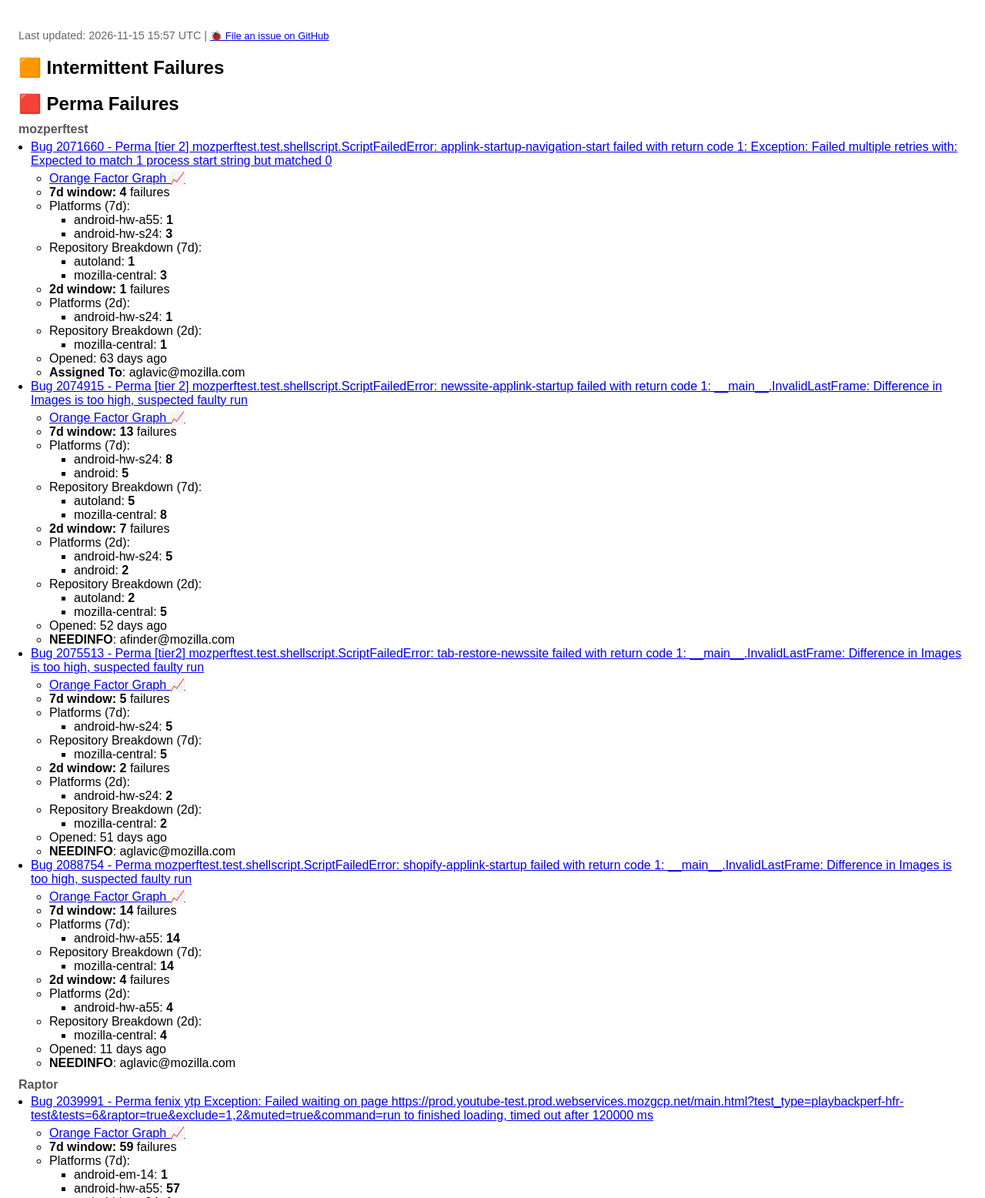
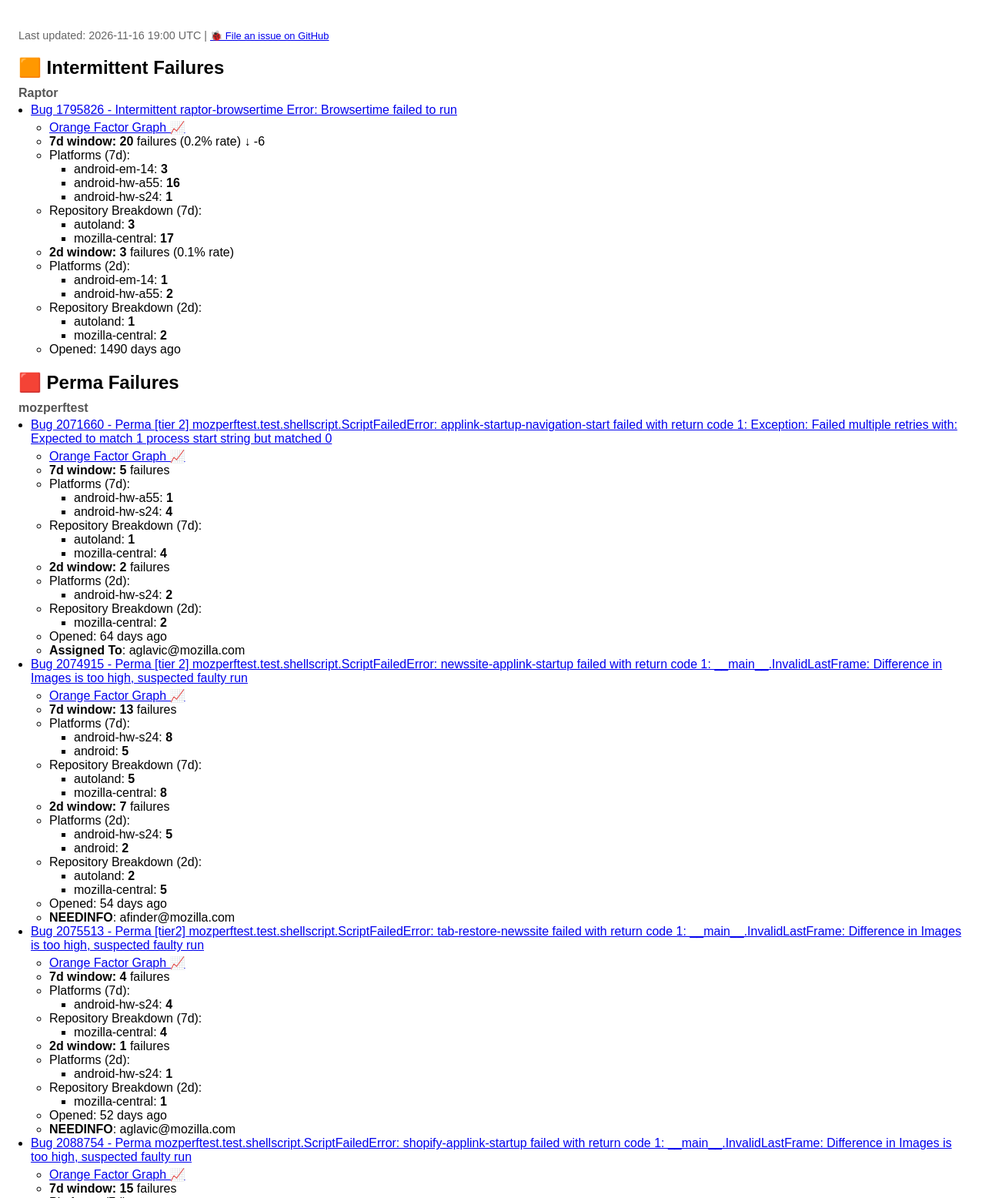
Before and after one commit to 92kns/perftest_triage_report, a plain HTML site: page index.html in a window 1280 px wide. Shown: the top 1556 px of the page at 77% size. Drawn offline with Linux system fonts and the light colour scheme.

Commit message:
deploy: e6268db85a138a57d462970a4b24746301efaec9

```diff
--- a/index.html
+++ b/index.html
@@ -14,12 +14,50 @@ ul.subdetails { list-style: square; padding-left: 2em; margin: 0; }
 </head><body>
 
 <p style="font-size: 0.9em; color: #666; user-select: none;">
-  Last updated: 2026-11-15 15:57 UTC |
+  Last updated: 2026-11-16 19:00 UTC |
 <a href="https://github.com/92kns/perftest_triage_report/issues" target="_blank" style="font-size: 0.9em;">
   🐞 File an issue on GitHub
 </a>
 </p>
 <h2>🟧 Intermittent Failures</h2>
+
+<div class="component-group">
+  <h3>Raptor</h3>
+  <ul class="buglist">
+
+  <li><a href="https://bugzilla.mozilla.org/show_bug.cgi?id=1795826" target="_blank">Bug 1795826 - Intermittent raptor-browsertime Error: Browsertime failed to run</a>
+    <ul class="details">
+      <li><a href="https://treeherder.mozilla.org/intermittent-failures/bugdetails?startday=2026-11-09&amp;endday=2026-11-16&amp;tree=all&amp;bug=1795826" target="_blank">Orange Factor Graph 📈</a></li>
+      <li><b>7d window:</b> <b>20</b> failures (0.2% rate) ↓ -6</li>
+
+        <li>Platforms (7d):
+          <ul class="subdetails"><li>android-em-14: 3</li><li>android-hw-a55: 16</li><li>android-hw-s24: 1</li></ul>
+        </li>
+
+
+        <li>Repository Breakdown (7d):
+          <ul class="subdetails"><li>autoland: 3</li><li>mozilla-central: 17</li></ul>
+        </li>
+
+      <li><b>2d window:</b> <b>3</b> failures (0.1% rate)</li>
+
+        <li>Platforms (2d):
+          <ul class="subdetails"><li>android-em-14: 1</li><li>android-hw-a55: 2</li></ul>
+        </li>
+
+
+        <li>Repository Breakdown (2d):
+          <ul class="subdetails"><li>autoland: 1</li><li>mozilla-central: 2</li></ul>
+        </li>
+
+      <li>Opened: 1490 days ago</li>
+
+
+    </ul>
+  </li>
+
+  </ul>
+</div>
 
 
 
@@ -33,30 +71,30 @@ ul.subdetails { list-style: square; padding-left: 2em; margin: 0; }
         <li>
           <a href="https://bugzilla.mozilla.org/show_bug.cgi?id=2071660" target="_blank">Bug 2071660 - Perma [tier 2] mozperftest.test.shellscript.ScriptFailedError: applink-startup-navigation-start failed with return code 1: Exception: Failed multiple retries with: Expected to match 1 process start string but matched 0</a>
           <ul class="details">
-            <li><a href="https://treeherder.mozilla.org/intermittent-failures/bugdetails?startday=2026-11-08&amp;endday=2026-11-15&amp;tree=all&amp;bug=2071660" target="_blank">Orange Factor Graph 📈</a></li>
-            <li><b>7d window:</b> <b>4</b> failures</li>
+            <li><a href="https://treeherder.mozilla.org/intermittent-failures/bugdetails?startday=2026-11-09&amp;endday=2026-11-16&amp;tree=all&amp;bug=2071660" target="_blank">Orange Factor Graph 📈</a></li>
+            <li><b>7d window:</b> <b>5</b> failures</li>
 
               <li>Platforms (7d):
-                <ul class="subdetails"><li>android-hw-a55: 1</li><li>android-hw-s24: 3</li></ul>
+                <ul class="subdetails"><li>android-hw-a55: 1</li><li>android-hw-s24: 4</li></ul>
               </li>
 
 
               <li>Repository Breakdown (7d):
-                <ul class="subdetails"><li>autoland: 1</li><li>mozilla-central: 3</li></ul>
+                <ul class="subdetails"><li>autoland: 1</li><li>mozilla-central: 4</li></ul>
               </li>
 
-            <li><b>2d window:</b> <b>1</b> failures</li>
+            <li><b>2d window:</b> <b>2</b> failures</li>
 
               <li>Platforms (2d):
-                <ul class="subdetails"><li>android-hw-s24: 1</li></ul>
+                <ul class="subdetails"><li>android-hw-s24: 2</li></ul>
               </li>
 
 
               <li>Repository Breakdown (2d):
-                <ul class="subdetails"><li>mozilla-central: 1</li></ul>
+                <ul class="subdetails"><li>mozilla-central: 2</li></ul>
               </li>
 
-            <li>Opened: 63 days ago</li>
+            <li>Opened: 64 days ago</li>
             <li><b>Assigned To</b>: aglavic@mozilla.com</li>
 
           </ul>
@@ -65,7 +103,7 @@ ul.subdetails { list-style: square; padding-left: 2em; margin: 0; }
         <li>
           <a href="https://bugzilla.mozilla.org/show_bug.cgi?id=2074915" target="_blank">Bug 2074915 - Perma [tier 2] mozperftest.test.shellscript.ScriptFailedError: newssite-applink-startup failed with return code 1: __main__.InvalidLastFrame: Difference in Images is too high, suspected faulty run</a>
           <ul class="details">
-            <li><a href="https://treeherder.mozilla.org/intermittent-failures/bugdetails?startday=2026-11-08&amp;endday=2026-11-15&amp;tree=all&amp;bug=2074915" target="_blank">Orange Factor Graph 📈</a></li>
+            <li><a href="https://treeherder.mozilla.org/intermittent-failures/bugdetails?startday=2026-11-09&amp;endday=2026-11-16&amp;tree=all&amp;bug=2074915" target="_blank">Orange Factor Graph 📈</a></li>
             <li><b>7d window:</b> <b>13</b> failures</li>
 
               <li>Platforms (7d):
@@ -88,7 +126,7 @@ ul.subdetails { list-style: square; padding-left: 2em; margin: 0; }
                 <ul class="subdetails"><li>autoland: 2</li><li>mozilla-central: 5</li></ul>
               </li>
 
-            <li>Opened: 52 days ago</li>
+            <li>Opened: 54 days ago</li>
 
             <li><b>NEEDINFO</b>: afinder@mozilla.com</li>
           </ul>
@@ -97,30 +135,30 @@ ul.subdetails { list-style: square; padding-left: 2em; margin: 0; }
         <li>
           <a href="https://bugzilla.mozilla.org/show_bug.cgi?id=2075513" target="_blank">Bug 2075513 - Perma [tier2] mozperftest.test.shellscript.ScriptFailedError: tab-restore-newssite failed with return code 1: __main__.InvalidLastFrame: Difference in Images is too high, suspected faulty run</a>
           <ul class="details">
-            <li><a href="https://treeherder.mozilla.org/intermittent-failures/bugdetails?startday=2026-11-08&amp;endday=2026-11-15&amp;tree=all&amp;bug=2075513" target="_blank">Orange Factor Graph 📈</a></li>
-            <li><b>7d window:</b> <b>5</b> failures</li>
+            <li><a href="https://treeherder.mozilla.org/intermittent-failures/bugdetails?startday=2026-11-09&amp;endday=2026-11-16&amp;tree=all&amp;bug=2075513" target="_blank">Orange Factor Graph 📈</a></li>
+            <li><b>7d window:</b> <b>4</b> failures</li>
 
               <li>Platforms (7d):
-                <ul class="subdetails"><li>android-hw-s24: 5</li></ul>
+                <ul class="subdetails"><li>android-hw-s24: 4</li></ul>
               </li>
 
 
               <li>Repository Breakdown (7d):
-                <ul class="subdetails"><li>mozilla-central: 5</li></ul>
+                <ul class="subdetails"><li>mozilla-central: 4</li></ul>
               </li>
 
-            <li><b>2d window:</b> <b>2</b> failures</li>
+            <li><b>2d window:</b> <b>1</b> failures</li>
 
               <li>Platforms (2d):
-                <ul class="subdetails"><li>android-hw-s24: 2</li></ul>
+                <ul class="subdetails"><li>android-hw-s24: 1</li></ul>
               </li>
 
 
               <li>Repository Breakdown (2d):
-                <ul class="subdetails"><li>mozilla-central: 2</li></ul>
+                <ul class="subdetails"><li>mozilla-central: 1</li></ul>
               </li>
 
-            <li>Opened: 51 days ago</li>
+            <li>Opened: 52 days ago</li>
 
             <li><b>NEEDINFO</b>: aglavic@mozilla.com</li>
           </ul>
@@ -129,16 +167,16 @@ ul.subdetails { list-style: square; padding-left: 2em; margin: 0; }
         <li>
           <a href="https://bugzilla.mozilla.org/show_bug.cgi?id=2088754" target="_blank">Bug 2088754 - Perma mozperftest.test.shellscript.ScriptFailedError: shopify-applink-startup failed with return code 1: __main__.InvalidLastFrame: Difference in Images is too high, suspected faulty run</a>
           <ul class="details">
-            <li><a href="https://treeherder.mozilla.org/intermittent-failures/bugdetails?startday=2026-11-08&amp;endday=2026-11-15&amp;tree=all&amp;bug=2088754" target="_blank">Orange Factor Graph 📈</a></li>
-            <li><b>7d window:</b> <b>14</b> failures</li>
+            <li><a href="https://treeherder.mozilla.org/intermittent-failures/bugdetails?startday=2026-11-09&amp;endday=2026-11-16&amp;tree=all&amp;bug=2088754" target="_blank">Orange Factor Graph 📈</a></li>
+            <li><b>7d window:</b> <b>15</b> failures</li>
 
               <li>Platforms (7d):
-                <ul class="subdetails"><li>android-hw-a55: 14</li></ul>
+                <ul class="subdetails"><li>android-hw-a55: 15</li></ul>
               </li>
 
 
               <li>Repository Breakdown (7d):
-                <ul class="subdetails"><li>mozilla-central: 14</li></ul>
+                <ul class="subdetails"><li>mozilla-central: 15</li></ul>
               </li>
 
             <li><b>2d window:</b> <b>4</b> failures</li>
@@ -152,7 +190,7 @@ ul.subdetails { list-style: square; padding-left: 2em; margin: 0; }
                 <ul class="subdetails"><li>mozilla-central: 4</li></ul>
               </li>
 
-            <li>Opened: 11 days ago</li>
+            <li>Opened: 12 days ago</li>
 
             <li><b>NEEDINFO</b>: aglavic@mozilla.com</li>
           </ul>
@@ -168,30 +206,30 @@ ul.subdetails { list-style: square; padding-left: 2em; margin: 0; }
         <li>
           <a href="https://bugzilla.mozilla.org/show_bug.cgi?id=2039991" target="_blank">Bug 2039991 - Perma fenix ytp Exception: Failed waiting on page https://prod.youtube-test.prod.webservices.mozgcp.net/main.html?test_type=playbackperf-hfr-test&amp;tests=6&amp;raptor=true&amp;exclude=1,2&amp;muted=true&amp;command=run to finished loading, timed out after 120000 ms</a>
           <ul class="details">
-            <li><a href="https://treeherder.mozilla.org/intermittent-failures/bugdetails?startday=2026-11-08&amp;endday=2026-11-15&amp;tree=all&amp;bug=2039991" target="_blank">Orange Factor Graph 📈</a></li>
-            <li><b>7d window:</b> <b>59</b> failures</li>
+            <li><a href="https://treeherder.mozilla.org/intermittent-failures/bugdetails?startday=2026-11-09&amp;endday=2026-11-16&amp;tree=all&amp;bug=2039991" target="_blank">Orange Factor Graph 📈</a></li>
+            <li><b>7d window:</b> <b>56</b> failures</li>
 
               <li>Platforms (7d):
-                <ul class="subdetails"><li>android-em-14: 1</li><li>android-hw-a55: 57</li><li>android-hw-s24: 1</li></ul>
+                <ul class="subdetails"><li>android-em-14: 1</li><li>android-hw-a55: 54</li><li>android-hw-s24: 1</li></ul>
               </li>
 
 
               <li>Repository Breakdown (7d):
-                <ul class="subdetails"><li>mozilla-central: 59</li></ul>
+                <ul class="subdetails"><li>mozilla-central: 56</li></ul>
               </li>
 
-            <li><b>2d window:</b> <b>12</b> failures</li>
+            <li><b>2d window:</b> <b>11</b> failures</li>
 
               <li>Platforms (2d):
-                <ul class="subdetails"><li>android-hw-a55: 12</li></ul>
+                <ul class="subdetails"><li>android-hw-a55: 11</li></ul>
               </li>
 
 
               <li>Repository Breakdown (2d):
-                <ul class="subdetails"><li>mozilla-central: 12</li></ul>
+                <ul class="subdetails"><li>mozilla-central: 11</li></ul>
               </li>
 
-            <li>Opened: 183 days ago</li>
+            <li>Opened: 185 days ago</li>
 
             <li><b>NEEDINFO</b>: kshampur@mozilla.com</li>
           </ul>
```
